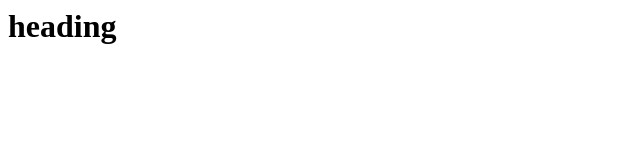
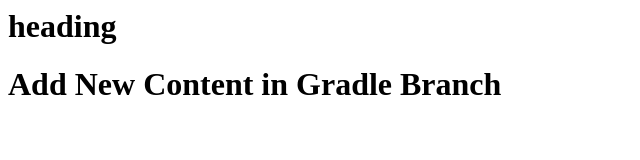
Before and after one commit to maweis1981/gradle_simple_project, a plain HTML site: page index.html in a window 1280 px wide. Shown: the whole page, without its empty margins (0-640 px from the left). Drawn offline with Linux system fonts and the light colour scheme.

Commit message:
add content in  new branch [gradle]

```diff
--- a/index.html
+++ b/index.html
@@ -1 +1,3 @@
 <h1 id="heading">heading</h1>
+
+<h1 id="heading">Add New Content in Gradle Branch</h1>
```
